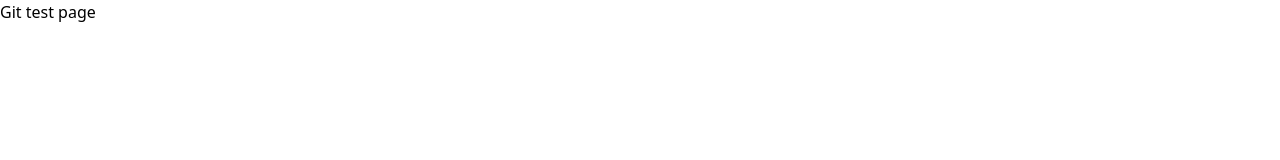
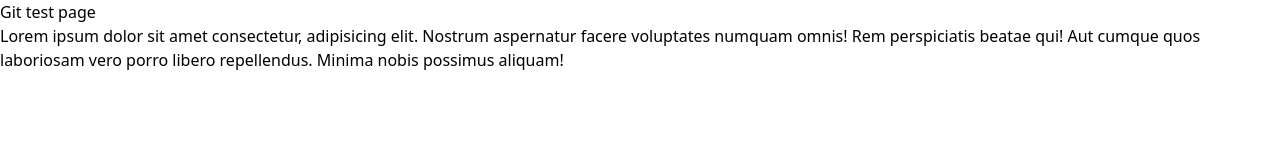
Before and after one commit to nyinyizin-dev/Project, a plain HTML site: page index.html in a window 1280 px wide. Drawn offline with nearby package versions, Linux system fonts and the light colour scheme.

Commit message:
adding p tag

```diff
--- a/index.html
+++ b/index.html
@@ -9,5 +9,6 @@
   </head>
   <body>
     <h1>Git test page</h1>
+    <p>Lorem ipsum dolor sit amet consectetur, adipisicing elit. Nostrum aspernatur facere voluptates numquam omnis! Rem perspiciatis beatae qui! Aut cumque quos laboriosam vero porro libero repellendus. Minima nobis possimus aliquam!</p>
   </body>
 </html>
```
